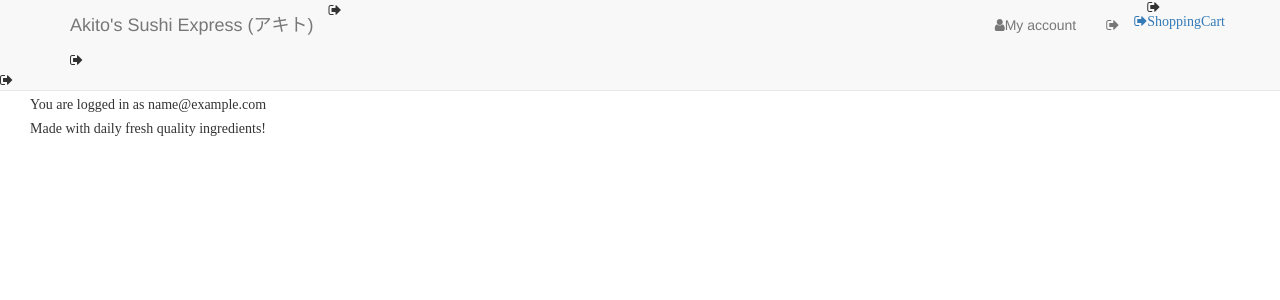
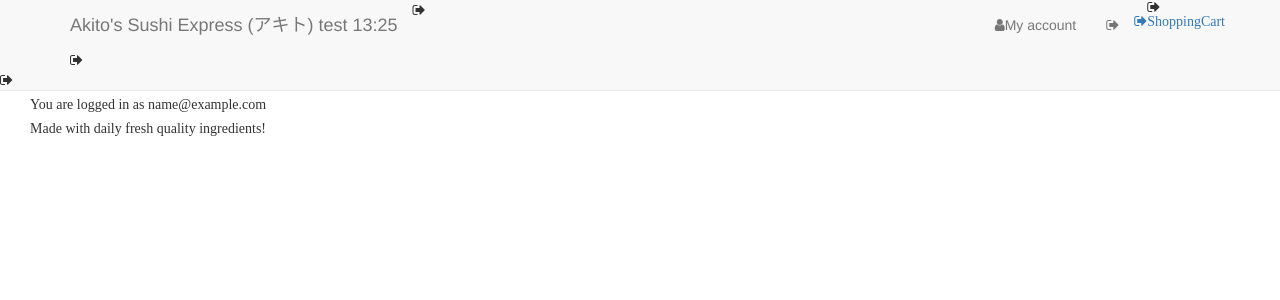
Before and after one commit to nikl881/food-delivery-app, a Django app: page /accounts/profile/ in a window 1280 px wide. Shown: the top 300 px of the page. Run offline with Django 3.2, Linux system fonts and the light colour scheme; the visitor is signed in with stand-in values (Sample User, id 1); some libraries are stand-ins or nearby versions.

Commit message:
test deployment

```diff
--- a/templates/base.html
+++ b/templates/base.html
@@ -25,7 +25,7 @@
                     <span class="icon-bar"></span>
                     <span class="icon-bar"></span>
                 </button>
-                <a class="navbar-brand" href="/">Akito's Sushi Express (アキト)</a>
+                <a class="navbar-brand" href="/">Akito's Sushi Express (アキト) test 13:25</a>
             </div>
             <div id="navbar" class="navbar-collapse collapse">
                 <ul class="nav navbar-nav navbar-right">
```
